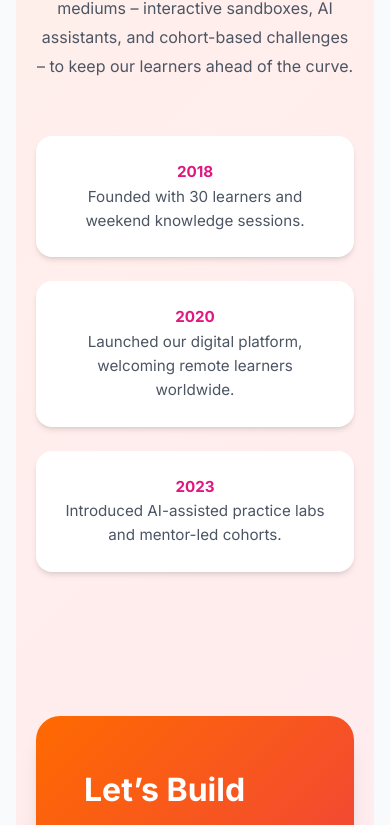
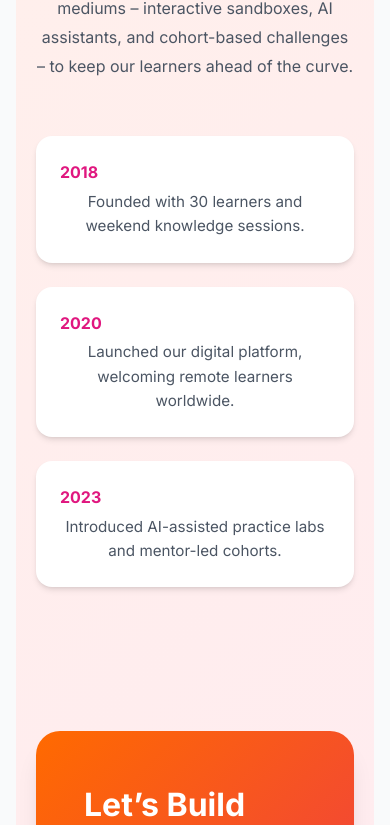
Before and after one commit to logicmantraa/LogicMantra, a React (Vite) app in the folder client/: page /about in a window 390 px wide. Shown: the part 2154-2979 px from the top of the page. Built offline with nearby package versions, Linux system fonts and the light colour scheme; no server answers.

Commit message:
Updated the About section's UI a little, and the contact info.

```diff
--- a/client/src/pages/About/About.jsx
+++ b/client/src/pages/About/About.jsx
@@ -120,15 +120,15 @@ export default function About() {
         <div className={styles.timeline}>
           <div className={styles.timelineItem}>
             <span className={styles.timelineYear}>2018</span>
-            <p>Founded with 30 learners and weekend knowledge sessions.</p>
+            <p className={styles.timelineItemText}>Founded with 30 learners and weekend knowledge sessions.</p>
           </div>
           <div className={styles.timelineItem}>
             <span className={styles.timelineYear}>2020</span>
-            <p>Launched our digital platform, welcoming remote learners worldwide.</p>
+            <p className={styles.timelineItemText}>Launched our digital platform, welcoming remote learners worldwide.</p>
           </div>
           <div className={styles.timelineItem}>
             <span className={styles.timelineYear}>2023</span>
-            <p>Introduced AI-assisted practice labs and mentor-led cohorts.</p>
+            <p className={styles.timelineItemText}>Introduced AI-assisted practice labs and mentor-led cohorts.</p>
           </div>
         </div>
       </section>
@@ -221,11 +221,12 @@ export default function About() {
         <div className={styles.mapCard}>
           <h2>Where You’ll Find Us</h2>
           <p>
-            91/4 Knowledge Park, Bengaluru, India · <a href="mailto:hello@logicmantraa.com">hello@logicmantraa.com</a>
+            {/* 3rd floor, Gurunanak Plaza, Kota, Rajasthan, India ·  */}
+            Mail us at <a href="mailto:logicmantraa@gmail.com">logicmantraa@gmail.com</a>
           </p>
-          <div className={styles.mapPlaceholder}>
+          {/* <div className={styles.mapPlaceholder}>
             Interactive map & campus walkthrough coming soon.
-          </div>
+          </div> */}
         </div>
       </section>
     </PageShell>
--- a/client/src/pages/About/About.module.css
+++ b/client/src/pages/About/About.module.css
@@ -160,23 +160,31 @@
   border-radius: var(--radius-lg);
   padding: var(--spacing-lg);
   box-shadow: var(--shadow-md);
-  position: relative;
-  padding-left: var(--spacing-2xl);
+  display: flex;
+  align-items: flex-start;
+  gap: var(--spacing-md);
   font-size: clamp(0.95rem, 1.9vw, 1.05rem);
 }
 
 .timelineYear {
-  position: absolute;
-  left: var(--spacing-lg);
-  top: var(--spacing-lg);
   font-weight: 700;
   color: var(--secondary-600);
+  font-size: clamp(1rem, 2vw, 1.1rem);
+  flex-shrink: 0;
+  min-width: 60px;
 }
 
 .timelineItem p {
   margin: 0;
   color: var(--gray-600);
   line-height: 1.6;
+}
+
+.timelineItemText {
+  margin: 0;
+  color: var(--gray-600);
+  line-height: 1.6;
+  flex: 1;
 }
 
 .contactSection {
@@ -410,7 +418,11 @@
   }
 
   .timelineItem {
-    padding-left: var(--spacing-xl);
+    gap: var(--spacing-sm);
+  }
+
+  .timelineYear {
+    min-width: 50px;
   }
 }
 
@@ -500,12 +512,12 @@
   }
 
   .timelineItem {
-    padding-left: var(--spacing-lg);
+    flex-direction: column;
+    gap: var(--spacing-xs);
   }
 
   .timelineYear {
-    position: static;
-    margin-bottom: var(--spacing-xs);
+    min-width: auto;
   }
 
   .mapPlaceholder {
```
